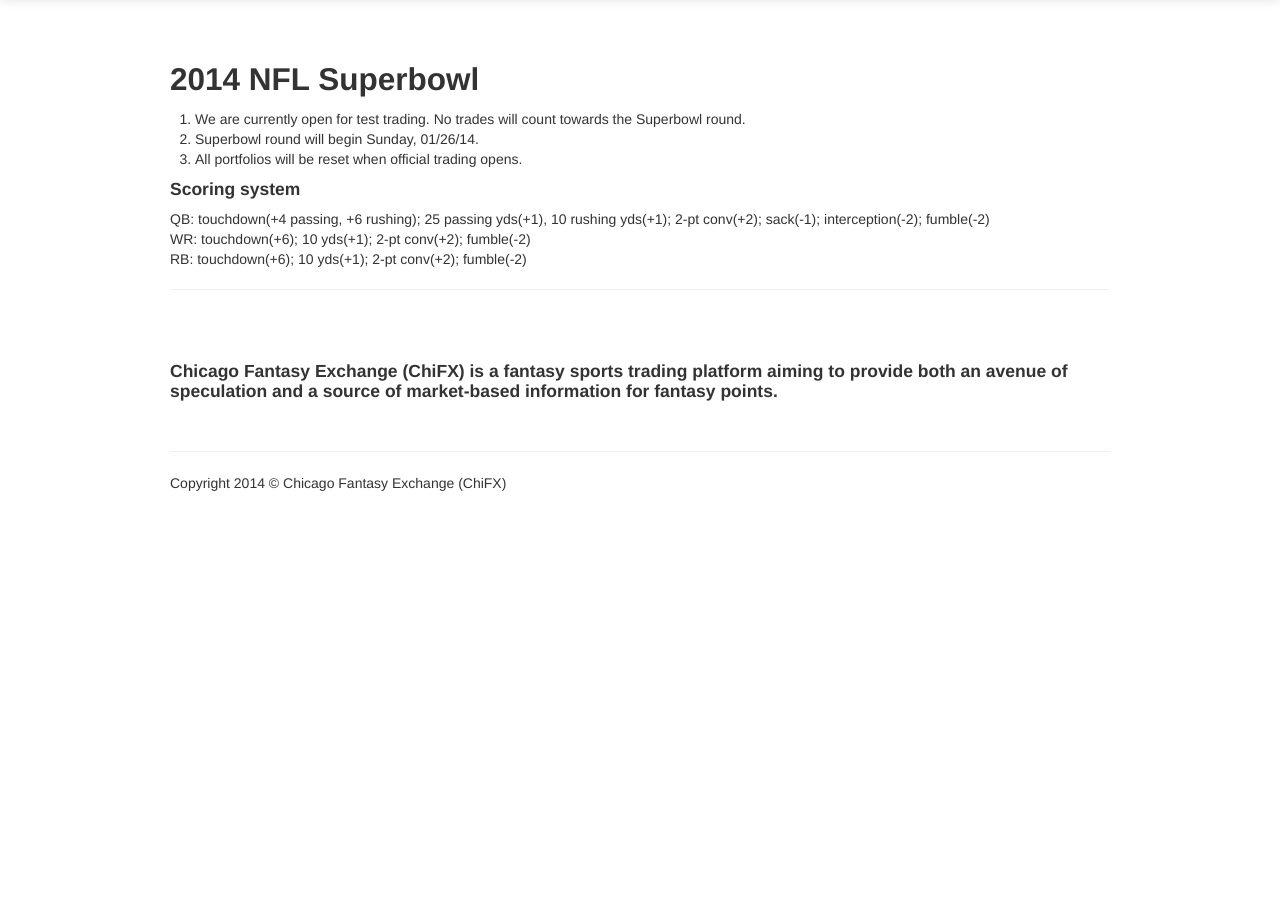
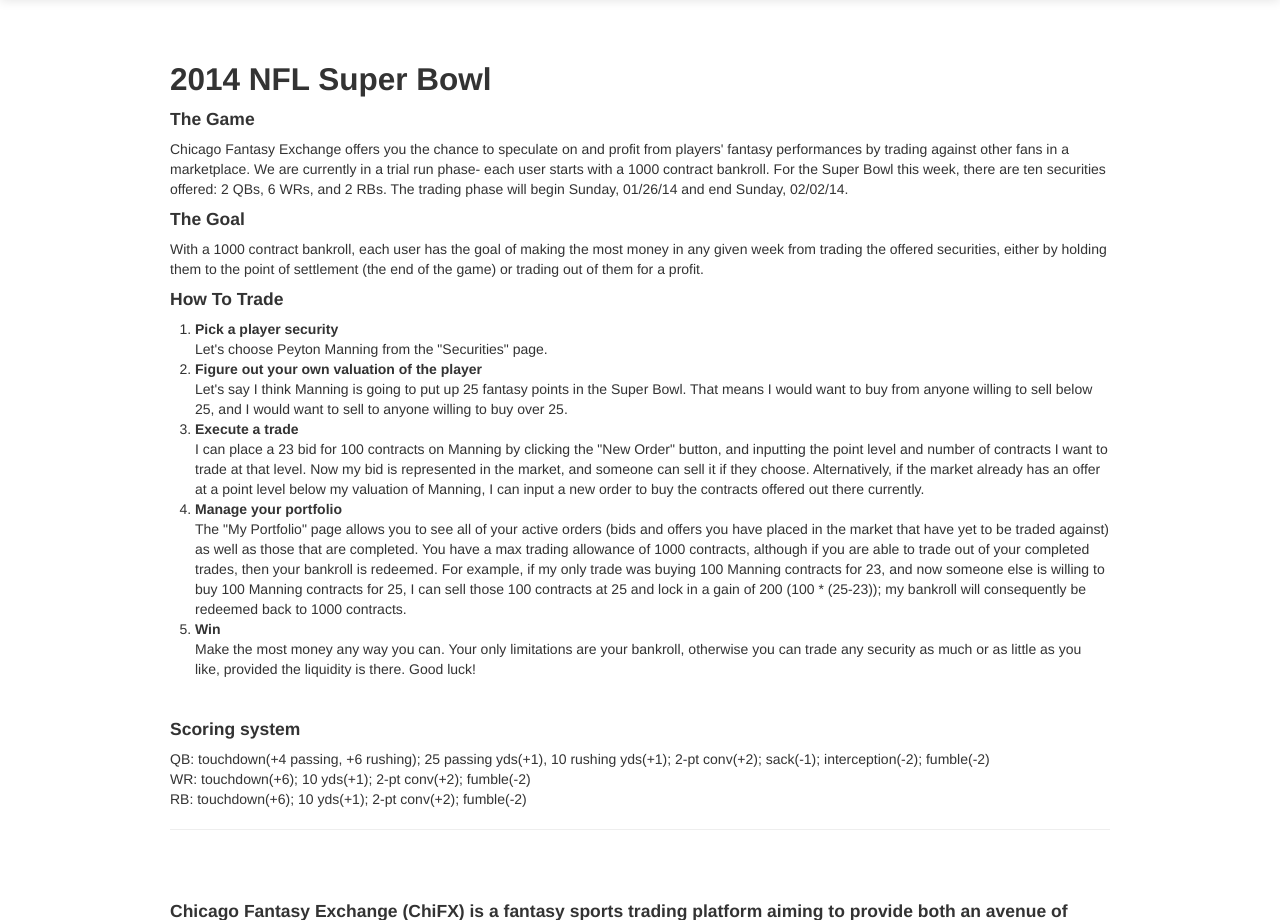
Before and after one commit to tonyin/chifx, a Flask app: template application/templates/index.html in a window 1280 px wide. Shown: the part 41-961 px from the top of the page. Before the commit the page ends 532 px from the top, so only its background shows below. Run offline with Flask 2, Linux system fonts and the light colour scheme; the template is opened without the code that fills it, so the values that code supplies are empty; some libraries are stand-ins or nearby versions.

Commit message:
Super Bowl instructions. CST conversion.

```diff
--- a/application/templates/index.html
+++ b/application/templates/index.html
@@ -5,12 +5,20 @@
 
 {% block content %}
 
-    <h2>2014 NFL Superbowl</h2>
+    <h2>2014 NFL Super Bowl</h2>
+    <h4>The Game</h4>
+    <p>Chicago Fantasy Exchange offers you the chance to speculate on and profit from players' fantasy performances by trading against other fans in a marketplace. We are currently in a trial run phase- each user starts with a 1000 contract bankroll. For the Super Bowl this week, there are ten securities offered: 2 QBs, 6 WRs, and 2 RBs. The trading phase will begin Sunday, 01/26/14 and end Sunday, 02/02/14.</p>
+    <h4>The Goal</h4>
+    <p>With a 1000 contract bankroll, each user has the goal of making the most money in any given week from trading the offered securities, either by holding them to the point of settlement (the end of the game) or trading out of them for a profit.</p>
+    <h4>How To Trade</h4>
     <ol>
-        <li>We are currently open for test trading. No trades will count towards the Superbowl round.</li>
-        <li>Superbowl round will begin Sunday, 01/26/14.</li>
-        <li>All portfolios will be reset when official trading opens.</li>
+        <li><strong>Pick a player security</strong><br />Let's choose Peyton Manning from the "Securities" page.</li>
+        <li><strong>Figure out your own valuation of the player</strong><br />Let's say I think Manning is going to put up 25 fantasy points in the Super Bowl. That means I would want to buy from anyone willing to sell below 25, and I would want to sell to anyone willing to buy over 25.</li>
+        <li><strong>Execute a trade</strong><br />I can place a 23 bid for 100 contracts on Manning by clicking the "New Order" button, and inputting the point level and number of contracts I want to trade at that level. Now my bid is represented in the market, and someone can sell it if they choose. Alternatively, if the market already has an offer at a point level below my valuation of Manning, I can input a new order to buy the contracts offered out there currently.</li>
+        <li><strong>Manage your portfolio</strong><br />The "My Portfolio" page allows you to see all of your active orders (bids and offers you have placed in the market that have yet to be traded against) as well as those that are completed. You have a max trading allowance of 1000 contracts, although if you are able to trade out of your completed trades, then your bankroll is redeemed. For example, if my only trade was buying 100 Manning contracts for 23, and now someone else is willing to buy 100 Manning contracts for 25, I can sell those 100 contracts at 25 and lock in a gain of 200 (100 * (25-23)); my bankroll will consequently be redeemed back to 1000 contracts.</li>
+        <li><strong>Win</strong><br />Make the most money any way you can. Your only limitations are your bankroll, otherwise you can trade any security as much or as little as you like, provided the liquidity is there. Good luck!</li>
     </ol>
+    <br />
     <h4>Scoring system</h4>
     <p>
         QB: touchdown(+4 passing, +6 rushing); 25 passing yds(+1), 10 rushing yds(+1); 2-pt conv(+2); sack(-1); interception(-2); fumble(-2)<br />
--- a/application/templates/sec_info.html
+++ b/application/templates/sec_info.html
@@ -19,7 +19,7 @@
       data.addRows([
         {% if trades %}
         {% for t in trades %}
-        [new Date({{ t.timestamp.year }}, {{ t.timestamp.month }}, {{ t.timestamp.day }}, {{ t.timestamp.hour }}, {{ t.timestamp.minute }}, {{ t.timestamp.second }}), {{ t.price }}],
+        [new Date({{ t.timestamp.year }}, {{ t.timestamp.month }}, {{ t.timestamp.day }}, {{ t.timestamp.hour }}-6, {{ t.timestamp.minute }}, {{ t.timestamp.second }}), {{ t.price }}],
         {% endfor %}
         {% endif %}
       ]);
```
Also changed, not shown: application/templates/securities.html (+19 -1 lines).
